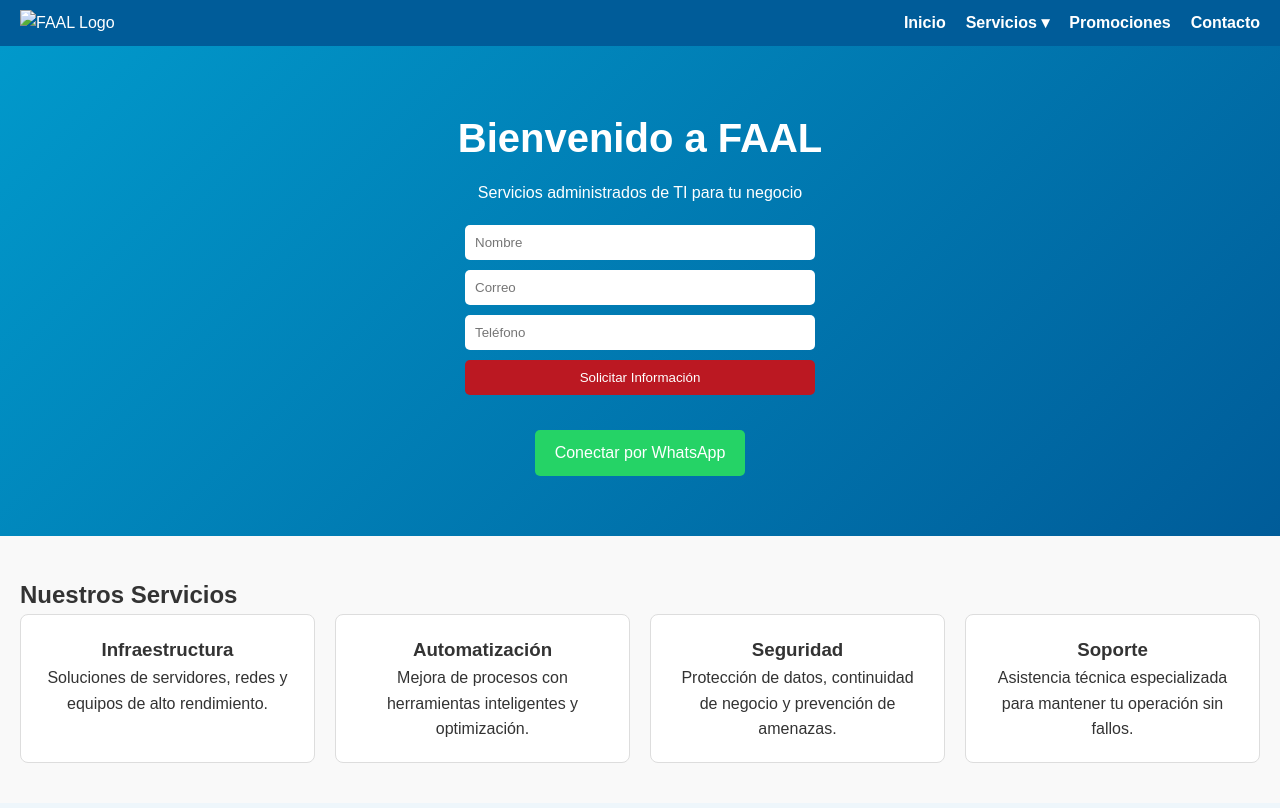
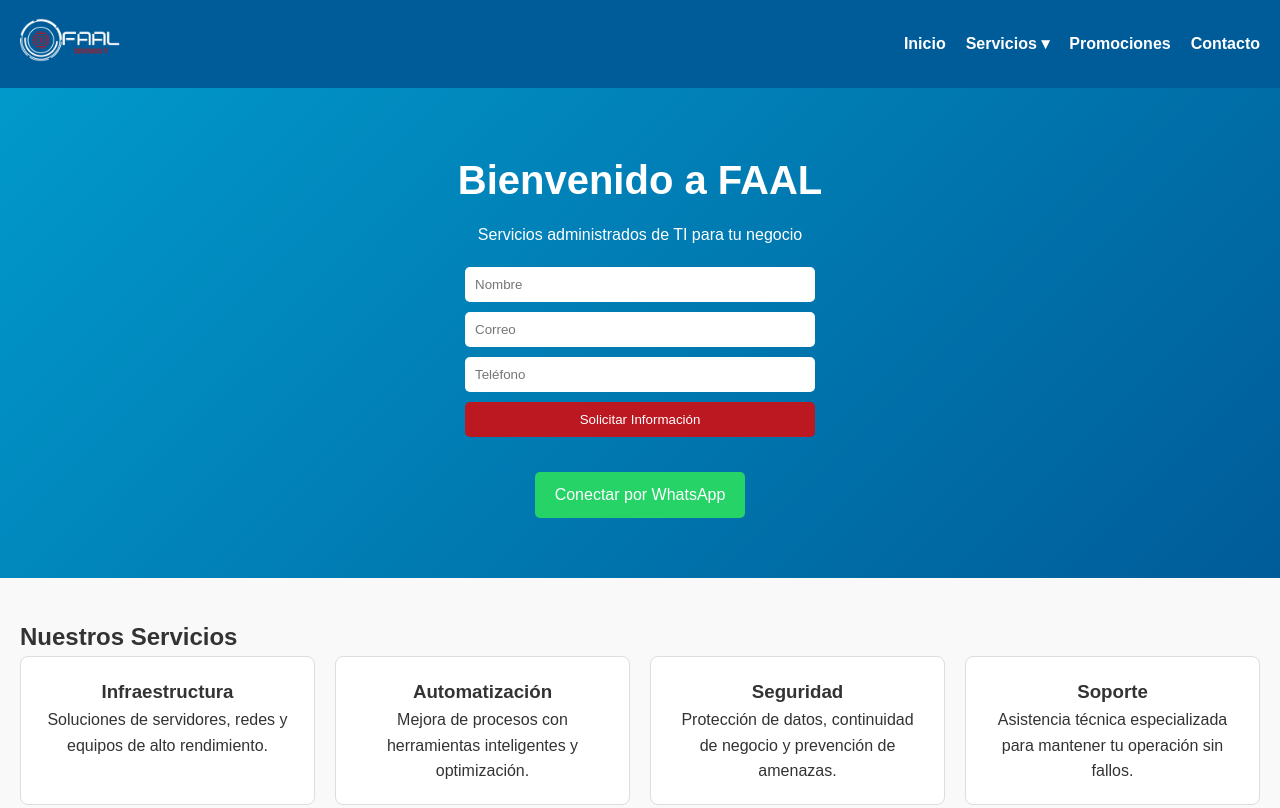
Before and after one commit to Abeltran89/Sitio-faal, a plain HTML site: page index.html in a window 1280 px wide. Shown: the top 808 px of the page. Drawn offline with Linux system fonts and the light colour scheme.

Commit message:
Update index.html

```diff
--- a/index.html
+++ b/index.html
@@ -11,7 +11,7 @@
   <!-- NAVBAR -->
   <nav>
     <div class="logo">
-      <img src="logo.png" alt="FAAL Logo" class="logo-img">
+      <img src="assets/logo.png" alt="FAAL Logo" class="logo-img">
     </div>
 
     <!-- Botón hamburguesa -->
```
